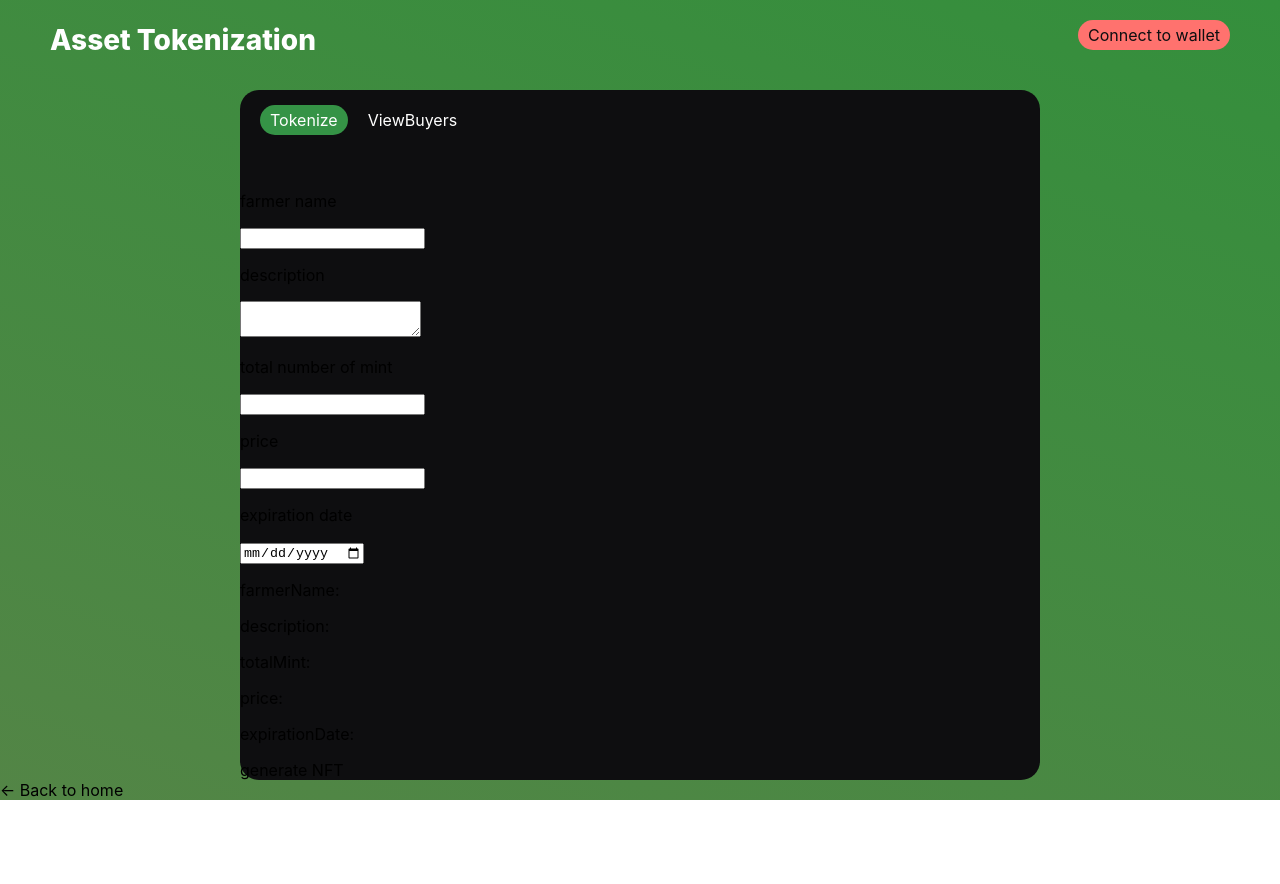
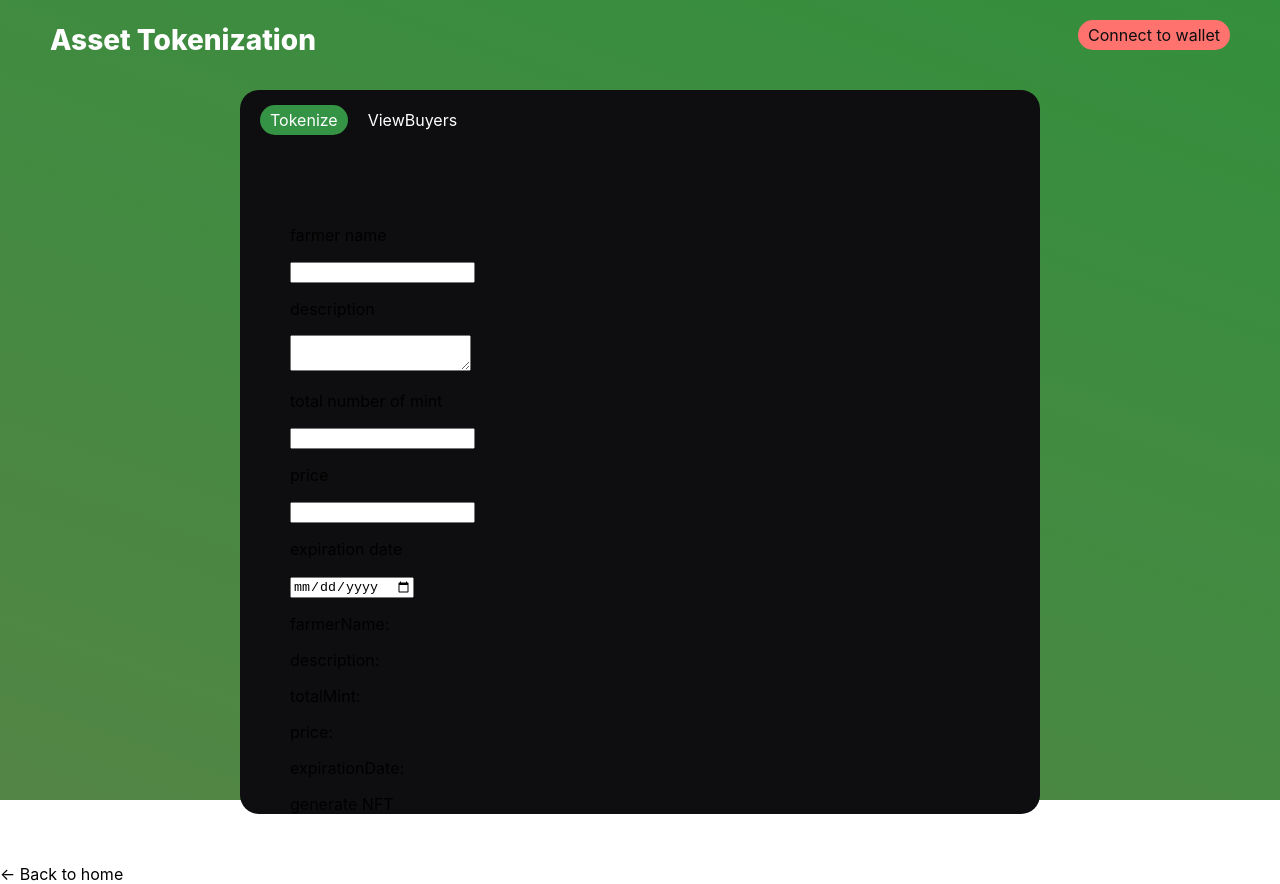
Before and after one commit to unchain-tech/AVAX-Asset-Tokenization, a Next.js app in the folder client/: page /FarmerPage in a window 1280 px wide. Before the commit the page ends 800 px from the top, so only its background shows below. Built offline with nearby package versions, Linux system fonts and the light colour scheme.

Commit message:
refactor

```diff
--- /dev/null
+++ b/client/components/Form/TokenizeForm.module.css
@@ -0,0 +1,4 @@
+.centerContent {
+  justify-content: center;
+  margin: 50px;
+}
--- a/client/components/Form/TokenizeForm.tsx
+++ b/client/components/Form/TokenizeForm.tsx
@@ -1,5 +1,5 @@
 import { useContext, useState } from "react";
-import styles from "./Form.module.css";
+import styles from "./TokenizeForm.module.css";
 import CurrentAccountContext from "../../context/CurrentAccountProvider";
 import { useContract } from "../../hooks/useContract";
 import { validAmount } from "../../utils/validAmount";
@@ -71,7 +71,7 @@ export default function TokenizeForm() {
   };
 
   return (
-    <div>
+    <div className={styles.centerContent}>
       <p>farmer name</p>
       <input
         // className={styles.textField}
```
